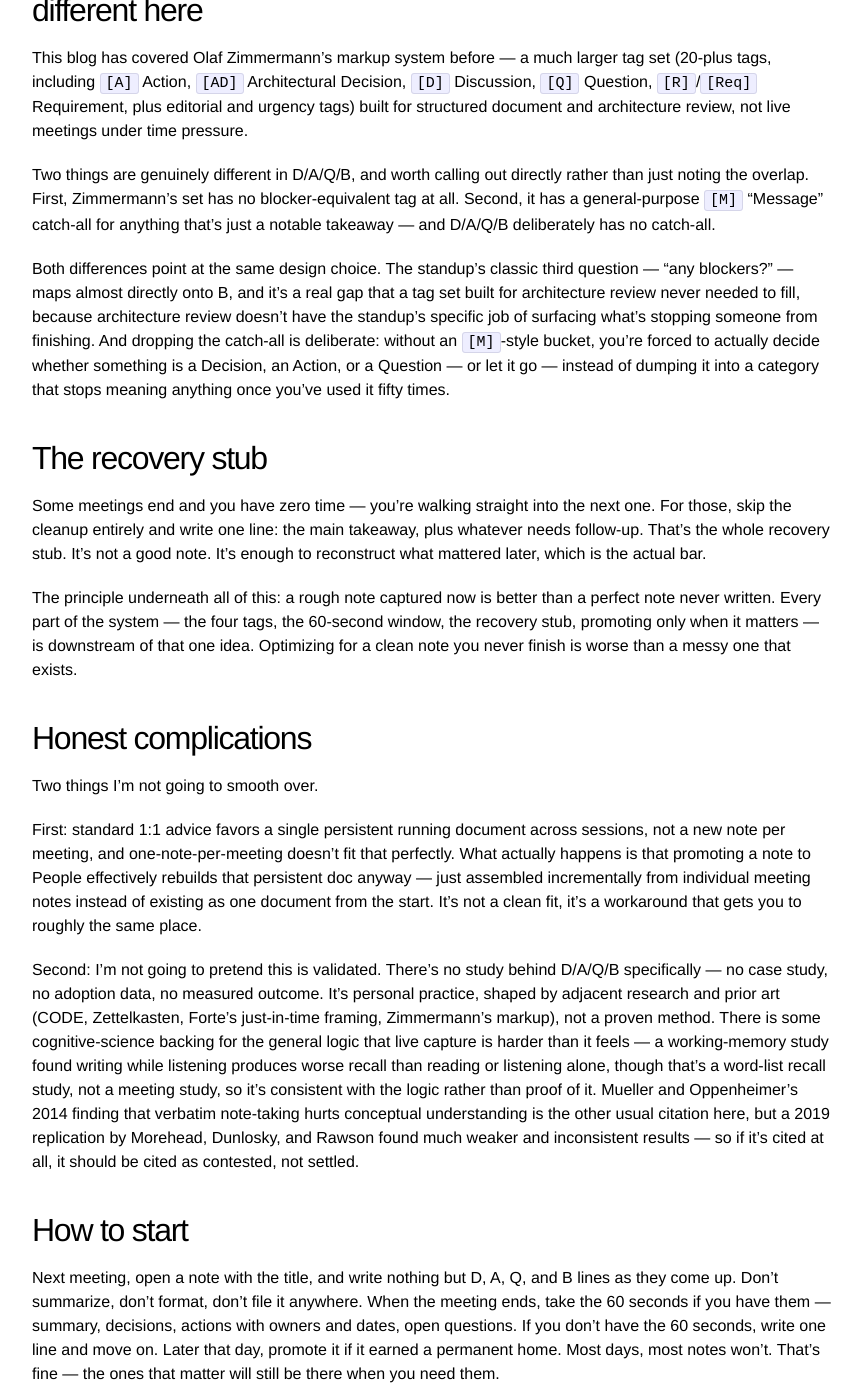
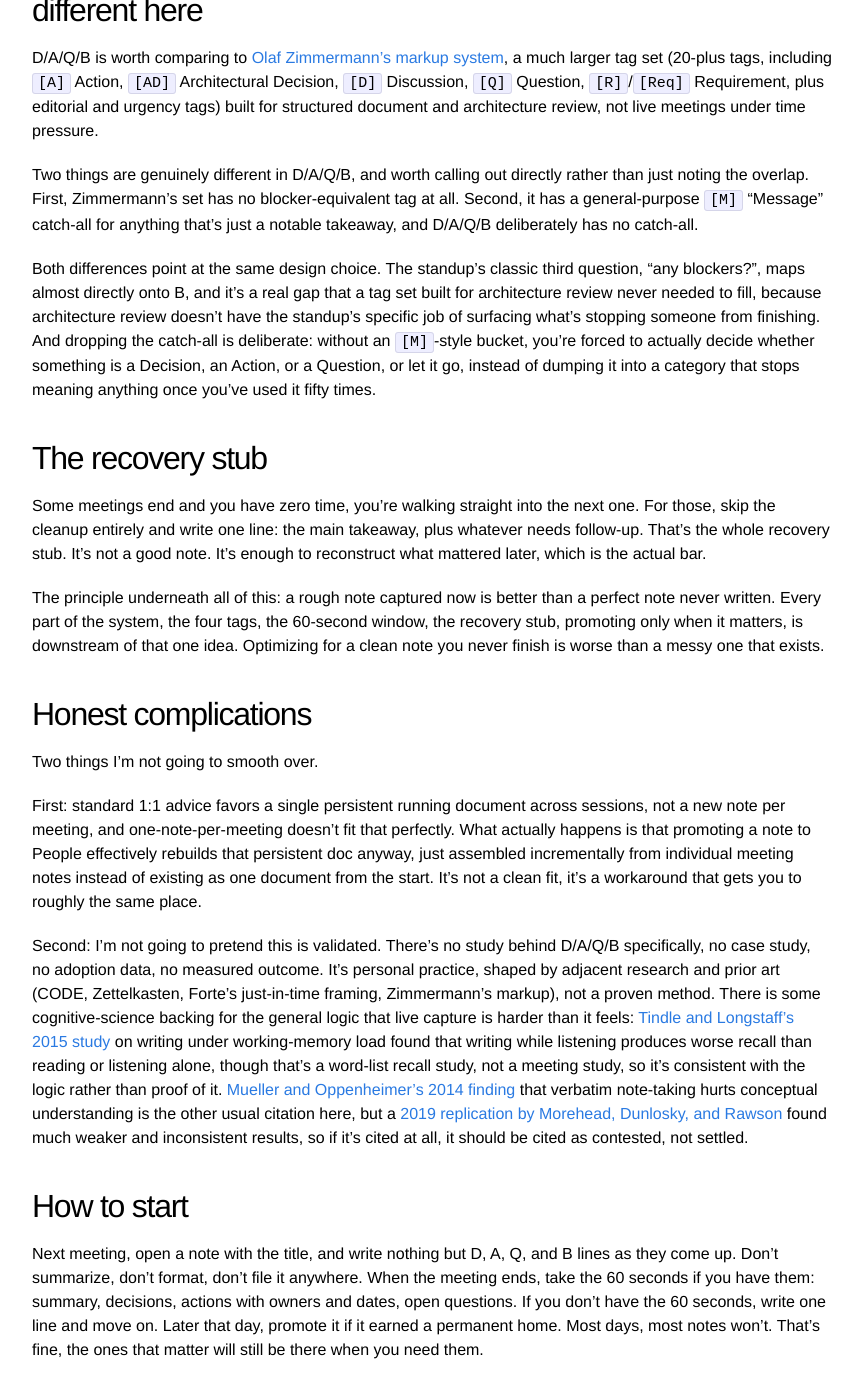
Before and after one commit to sachinmaheshwari/sachinmaheshwari.github.io, a Jekyll site: the page built from _posts/2026-07-25-how-to-take-meeting-notes.md, in a window 1280 px wide and 1400 px high, scrolled down 2120 px. Shown: the whole window, without its empty margins (208-1070 px from the left). Built offline with Jekyll 4.4.1, drawn with Linux system fonts in a browser that asks for light colours; comment, search, counter and statistics services are not loaded; some of the changed text lies outside the part shown.

Commit message:
fix(blog): correct accuracy issues and add source links to two posts
Revise the meeting-notes and database-as-a-job-queue posts after an
audit pass:

- Remove a fabricated claim that the blog had covered Zimmermann's
  markup system before (no such post exists)
- Fix the job-queue headline to say "queue" not "scheduler", matching
  the body's Competing Consumers argument
- Correct an overstated Celery claim (it recommends AMQP for strict
  reliability rather than flatly discouraging databases as brokers)
- Replace a fabricated verbatim quote about lease expiry with a
  paraphrase attributed to Kleppmann
- Disambiguate a throughput vs worker-count unit conflation
- Remove em/en dashes and add verified markdown links to cited sources

```diff
--- a/_posts/2026-07-25-how-to-take-meeting-notes.md
+++ b/_posts/2026-07-25-how-to-take-meeting-notes.md
@@ -13,12 +13,12 @@ That's the real problem: not what a good note looks like when it's done, but wha
 
 The rule is simple: one meeting gets one note. My only job during the meeting is to capture four things, tagged as they happen:
 
-- **D** — Decision
-- **A** — Action item
-- **Q** — Open question
-- **B** — Blocker
+- **D**: Decision
+- **A**: Action item
+- **Q**: Open question
+- **B**: Blocker
 
-That's it. No polish, no full sentences, no filing into the right place. Just fragments, bullets, names, half-thoughts — whatever gets the signal onto the page before the conversation moves on.
+That's it. No polish, no full sentences, no filing into the right place. Just fragments, bullets, names, half-thoughts, whatever gets the signal onto the page before the conversation moves on.
 
 The minimum template:
 
@@ -54,38 +54,38 @@ Nothing here is a deliverable. It's raw material for one.
 
 ## Three tiers: raw, cleanup, promote
 
-The system has a shape to it, and it's not original — it's the same shape as Tiago Forte's CODE framework (Capture → Organize → Distill → Express) and the Zettelkasten idea of fleeting versus permanent notes, as popularized by Sönke Ahrens (the terms aren't Luhmann's own), compressed down from a whole personal-knowledge practice to the scale of a single meeting.
+The system has a shape to it, and it's not original: it's the same shape as Tiago Forte's CODE framework (Capture, Organize, Distill, Express) and the Zettelkasten idea of fleeting versus permanent notes, as popularized by Sönke Ahrens (the terms aren't Luhmann's own), compressed down from a whole personal-knowledge practice to the scale of a single meeting.
 
-**Tier one: raw capture, during the meeting.** Only D/A/Q/B. Capture is deliberately non-selective here — write down what seems to matter, not a polished account of everything said.
+**Tier one: raw capture, during the meeting.** Only D/A/Q/B. Capture is deliberately non-selective here: write down what seems to matter, not a polished account of everything said.
 
-**Tier two: 60-second cleanup, right after.** If there's a small gap after the meeting ends, spend it filling in Summary, Decisions, Actions, and Open questions — using the fields that standard meeting-notes advice actually cares about: an owner and a due date on each action, the rationale behind each decision. This is where the finished template everyone recommends actually gets built. The D/A/Q/B tags solve the harder problem of what to capture live; the 60-second window is where that raw material turns into the owner/due-date/rationale format that's genuinely useful later.
+**Tier two: 60-second cleanup, right after.** If there's a small gap after the meeting ends, spend it filling in Summary, Decisions, Actions, and Open questions, using the fields that standard meeting-notes advice actually cares about: an owner and a due date on each action, the rationale behind each decision. This is where the finished template everyone recommends actually gets built. The D/A/Q/B tags solve the harder problem of what to capture live; the 60-second window is where that raw material turns into the owner/due-date/rationale format that's genuinely useful later.
 
-If there's no gap, a one-line recovery stub is enough — more on that below.
+If there's no gap, a one-line recovery stub is enough, more on that below.
 
-**Tier three: promote, later that day, only if it matters.** Move or link the note into a durable place — a Project, a People record, a Knowledge doc — but only if the meeting produced something worth keeping permanently: a real decision, a project status change, a blocker that matters, a reusable technical insight, an ownership change. Otherwise the note just stays where it is, in the daily log, and that's fine. This is Forte's "Just-In-Case to Just-In-Time" idea applied to meetings: don't organize everything upfront in case it's needed later; defer organizing until you actually know a note has lasting value. Most captured notes should be allowed to just sit and decay in the daily log. Only a minority earn a permanent home.
+**Tier three: promote, later that day, only if it matters.** Move or link the note into a durable place (a Project, a People record, a Knowledge doc), but only if the meeting produced something worth keeping permanently: a real decision, a project status change, a blocker that matters, a reusable technical insight, an ownership change. Otherwise the note just stays where it is, in the daily log, and that's fine. This is Forte's ["Just-In-Case to Just-In-Time"](https://fortelabs.com/blog/just-in-time-pm-12-just-in-case-to-just-in-time/) idea applied to meetings: don't organize everything upfront in case it's needed later; defer organizing until you actually know a note has lasting value. Most captured notes should be allowed to just sit and decay in the daily log. Only a minority earn a permanent home.
 
 ## Why B is the tag that matters most, and what's genuinely different here
 
-This blog has covered Olaf Zimmermann's markup system before — a much larger tag set (20-plus tags, including `[A]` Action, `[AD]` Architectural Decision, `[D]` Discussion, `[Q]` Question, `[R]`/`[Req]` Requirement, plus editorial and urgency tags) built for structured document and architecture review, not live meetings under time pressure.
+D/A/Q/B is worth comparing to [Olaf Zimmermann's markup system](https://ozimmer.ch/authoring/2020/07/02/ReviewAndMeetingMarkup.html), a much larger tag set (20-plus tags, including `[A]` Action, `[AD]` Architectural Decision, `[D]` Discussion, `[Q]` Question, `[R]`/`[Req]` Requirement, plus editorial and urgency tags) built for structured document and architecture review, not live meetings under time pressure.
 
-Two things are genuinely different in D/A/Q/B, and worth calling out directly rather than just noting the overlap. First, Zimmermann's set has no blocker-equivalent tag at all. Second, it has a general-purpose `[M]` "Message" catch-all for anything that's just a notable takeaway — and D/A/Q/B deliberately has no catch-all.
+Two things are genuinely different in D/A/Q/B, and worth calling out directly rather than just noting the overlap. First, Zimmermann's set has no blocker-equivalent tag at all. Second, it has a general-purpose `[M]` "Message" catch-all for anything that's just a notable takeaway, and D/A/Q/B deliberately has no catch-all.
 
-Both differences point at the same design choice. The standup's classic third question — "any blockers?" — maps almost directly onto B, and it's a real gap that a tag set built for architecture review never needed to fill, because architecture review doesn't have the standup's specific job of surfacing what's stopping someone from finishing. And dropping the catch-all is deliberate: without an `[M]`-style bucket, you're forced to actually decide whether something is a Decision, an Action, or a Question — or let it go — instead of dumping it into a category that stops meaning anything once you've used it fifty times.
+Both differences point at the same design choice. The standup's classic third question, "any blockers?", maps almost directly onto B, and it's a real gap that a tag set built for architecture review never needed to fill, because architecture review doesn't have the standup's specific job of surfacing what's stopping someone from finishing. And dropping the catch-all is deliberate: without an `[M]`-style bucket, you're forced to actually decide whether something is a Decision, an Action, or a Question, or let it go, instead of dumping it into a category that stops meaning anything once you've used it fifty times.
 
 ## The recovery stub
 
-Some meetings end and you have zero time — you're walking straight into the next one. For those, skip the cleanup entirely and write one line: the main takeaway, plus whatever needs follow-up. That's the whole recovery stub. It's not a good note. It's enough to reconstruct what mattered later, which is the actual bar.
+Some meetings end and you have zero time, you're walking straight into the next one. For those, skip the cleanup entirely and write one line: the main takeaway, plus whatever needs follow-up. That's the whole recovery stub. It's not a good note. It's enough to reconstruct what mattered later, which is the actual bar.
 
-The principle underneath all of this: a rough note captured now is better than a perfect note never written. Every part of the system — the four tags, the 60-second window, the recovery stub, promoting only when it matters — is downstream of that one idea. Optimizing for a clean note you never finish is worse than a messy one that exists.
+The principle underneath all of this: a rough note captured now is better than a perfect note never written. Every part of the system, the four tags, the 60-second window, the recovery stub, promoting only when it matters, is downstream of that one idea. Optimizing for a clean note you never finish is worse than a messy one that exists.
 
 ## Honest complications
 
 Two things I'm not going to smooth over.
 
-First: standard 1:1 advice favors a single persistent running document across sessions, not a new note per meeting, and one-note-per-meeting doesn't fit that perfectly. What actually happens is that promoting a note to People effectively rebuilds that persistent doc anyway — just assembled incrementally from individual meeting notes instead of existing as one document from the start. It's not a clean fit, it's a workaround that gets you to roughly the same place.
+First: standard 1:1 advice favors a single persistent running document across sessions, not a new note per meeting, and one-note-per-meeting doesn't fit that perfectly. What actually happens is that promoting a note to People effectively rebuilds that persistent doc anyway, just assembled incrementally from individual meeting notes instead of existing as one document from the start. It's not a clean fit, it's a workaround that gets you to roughly the same place.
 
-Second: I'm not going to pretend this is validated. There's no study behind D/A/Q/B specifically — no case study, no adoption data, no measured outcome. It's personal practice, shaped by adjacent research and prior art (CODE, Zettelkasten, Forte's just-in-time framing, Zimmermann's markup), not a proven method. There is some cognitive-science backing for the general logic that live capture is harder than it feels — a working-memory study found writing while listening produces worse recall than reading or listening alone, though that's a word-list recall study, not a meeting study, so it's consistent with the logic rather than proof of it. Mueller and Oppenheimer's 2014 finding that verbatim note-taking hurts conceptual understanding is the other usual citation here, but a 2019 replication by Morehead, Dunlosky, and Rawson found much weaker and inconsistent results — so if it's cited at all, it should be cited as contested, not settled.
+Second: I'm not going to pretend this is validated. There's no study behind D/A/Q/B specifically, no case study, no adoption data, no measured outcome. It's personal practice, shaped by adjacent research and prior art (CODE, Zettelkasten, Forte's just-in-time framing, Zimmermann's markup), not a proven method. There is some cognitive-science backing for the general logic that live capture is harder than it feels: [Tindle and Longstaff's 2015 study](https://pmc.ncbi.nlm.nih.gov/articles/PMC4710969/) on writing under working-memory load found that writing while listening produces worse recall than reading or listening alone, though that's a word-list recall study, not a meeting study, so it's consistent with the logic rather than proof of it. [Mueller and Oppenheimer's 2014 finding](https://pubmed.ncbi.nlm.nih.gov/24760141/) that verbatim note-taking hurts conceptual understanding is the other usual citation here, but a [2019 replication by Morehead, Dunlosky, and Rawson](https://link.springer.com/article/10.1007/s10648-019-09468-2) found much weaker and inconsistent results, so if it's cited at all, it should be cited as contested, not settled.
 
 ## How to start
 
-Next meeting, open a note with the title, and write nothing but D, A, Q, and B lines as they come up. Don't summarize, don't format, don't file it anywhere. When the meeting ends, take the 60 seconds if you have them — summary, decisions, actions with owners and dates, open questions. If you don't have the 60 seconds, write one line and move on. Later that day, promote it if it earned a permanent home. Most days, most notes won't. That's fine — the ones that matter will still be there when you need them.
+Next meeting, open a note with the title, and write nothing but D, A, Q, and B lines as they come up. Don't summarize, don't format, don't file it anywhere. When the meeting ends, take the 60 seconds if you have them: summary, decisions, actions with owners and dates, open questions. If you don't have the 60 seconds, write one line and move on. Later that day, promote it if it earned a permanent home. Most days, most notes won't. That's fine, the ones that matter will still be there when you need them.
```
Also changed, not shown: _posts/2026-07-24-database-as-a-job-queue.md (+19 -19 lines).
